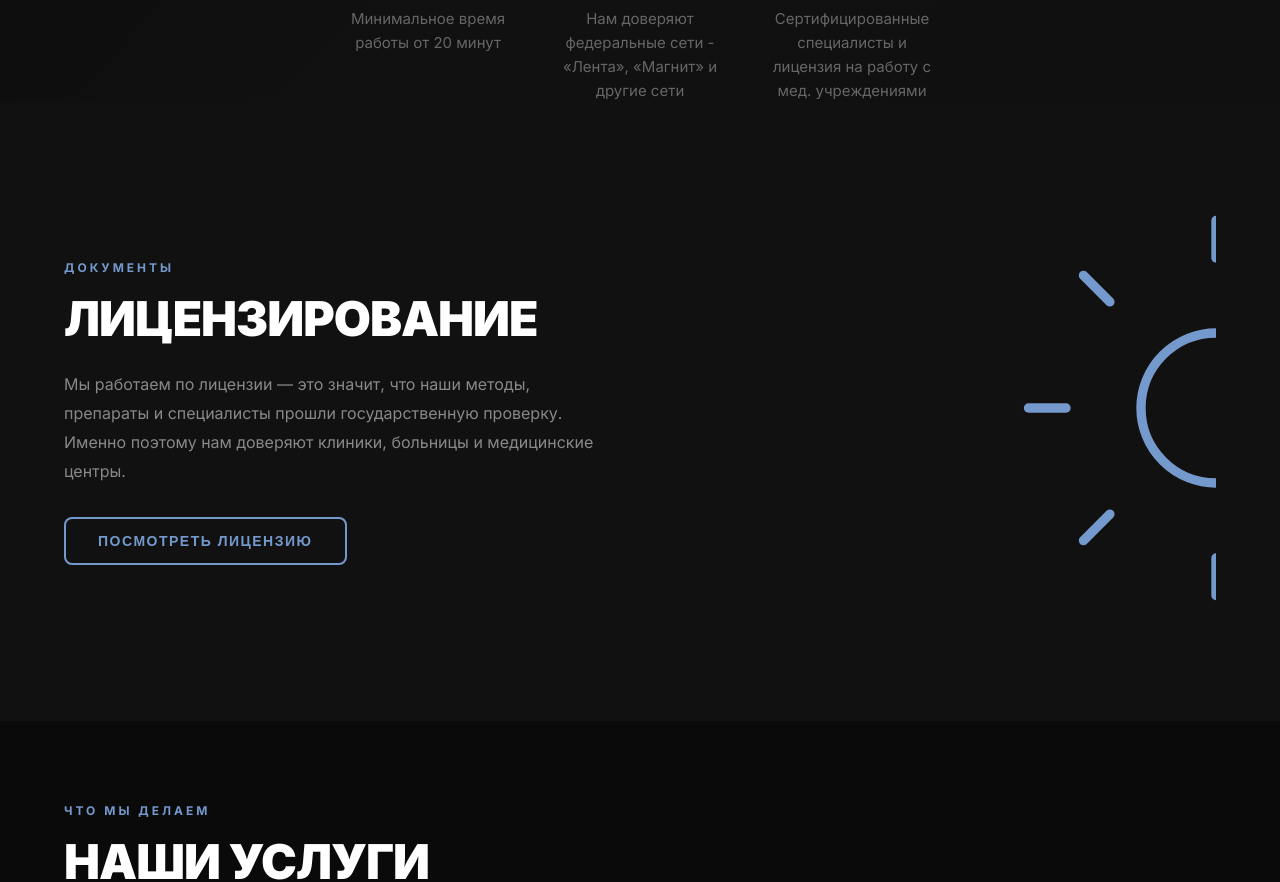
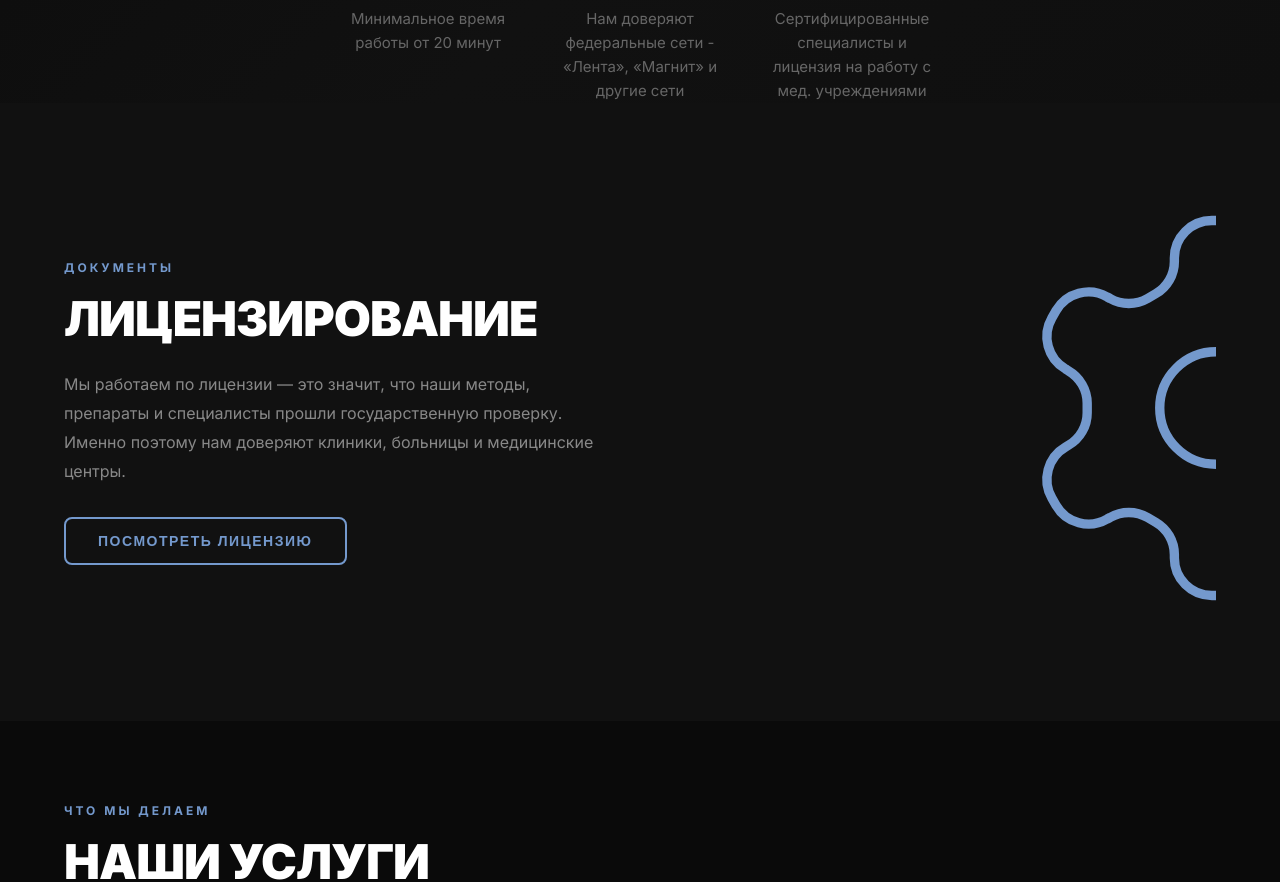
Before and after one commit to DaSnowLeopard/MASTER_web, a Next.js app: page / in a window 1280 px wide. Shown: the part 720-1602 px from the top of the page. Built offline with nearby package versions, Linux system fonts and the light colour scheme.

Commit message:
mistake fix

```diff
--- a/components/License.js
+++ b/components/License.js
@@ -1,5 +1,5 @@
 'use client';
-import { Sun } from 'lucide-react';
+import { Settings } from 'lucide-react';
 import { useState } from 'react';
 
 export default function License() {
@@ -41,7 +41,7 @@ export default function License() {
             <div className="spin-icon" style={{
               marginRight: '-225px',
             }}>
-              <Sun size={450} color="#7499CD" strokeWidth={0.5} />
+              <Settings size={450} color="#7499CD" strokeWidth={0.5} />
             </div>
           </div>
         </div>
```
